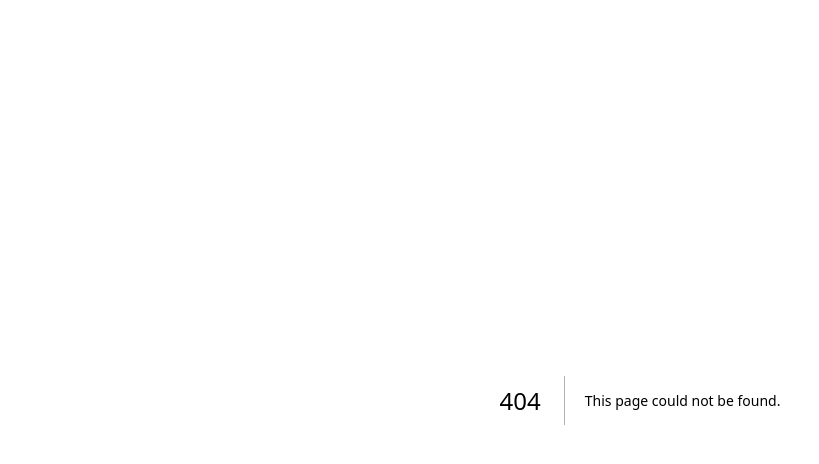
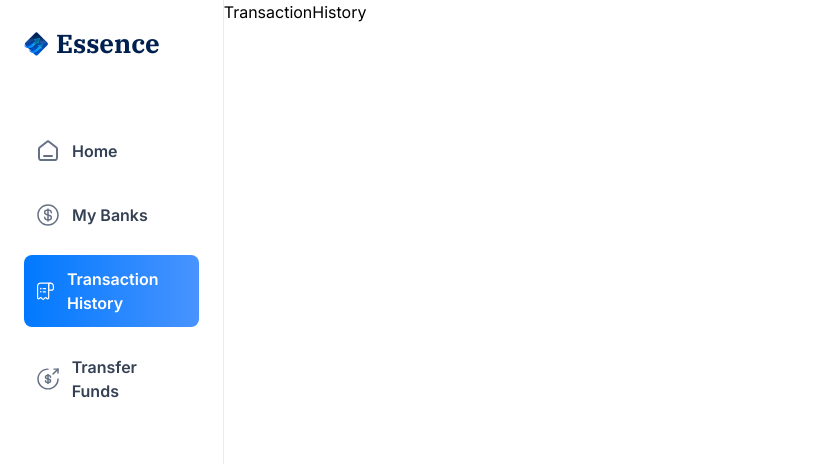
Before and after one commit to tianbuyung/bank-app, a Next.js app: page /transaction-history in a window 1280 px wide. Before the commit this address had no page. Shown: the top 464 px of the page, without its empty margins (0-819 px from the left). Built offline with nearby package versions, Linux system fonts and the light colour scheme.

Commit message:
feat: create routes for root group and implement the complete layout

```diff
--- /dev/null
+++ b/app/(root)/my-banks/page.tsx
@@ -0,0 +1,7 @@
+import React from "react";
+
+const MyBanks = () => {
+  return <div>MyBanks</div>;
+};
+
+export default MyBanks;
--- /dev/null
+++ b/app/(root)/payment-transfer/page.tsx
@@ -0,0 +1,7 @@
+import React from "react";
+
+const Transfer = () => {
+  return <div>Transfer</div>;
+};
+
+export default Transfer;
--- /dev/null
+++ b/app/(root)/transaction-history/page.tsx
@@ -0,0 +1,7 @@
+import React from "react";
+
+const TransactionHistory = () => {
+  return <div>TransactionHistory</div>;
+};
+
+export default TransactionHistory;
```
